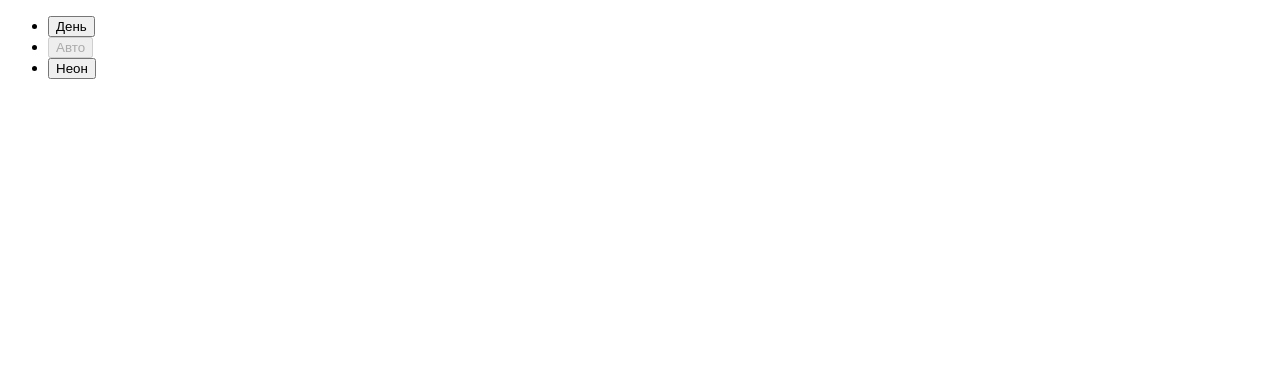
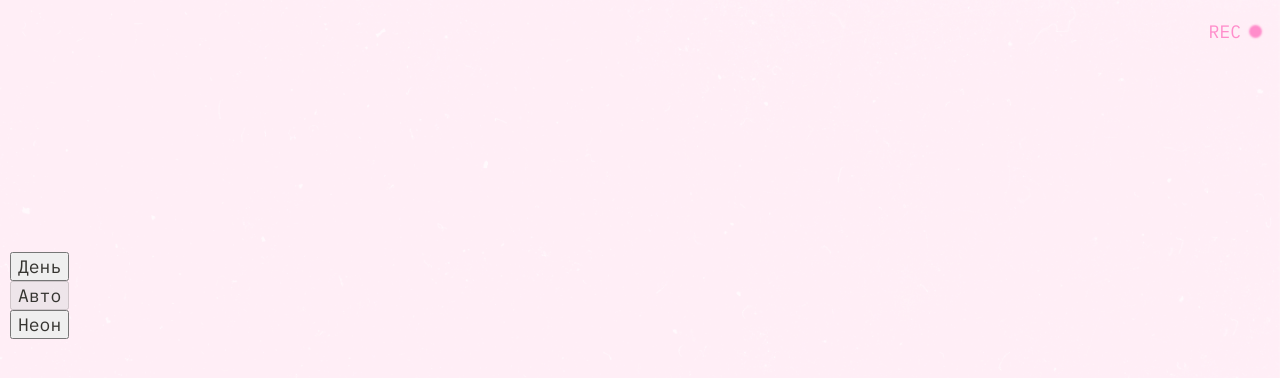
Before and after one commit to oqdoku94/slozhno-sosredotochitsya, a website: page index.html in a window 1280 px wide. Drawn offline with Linux system fonts and the light colour scheme.

Commit message:
Начало шапки

```diff
--- a/index.html
+++ b/index.html
@@ -1,40 +1,56 @@
 <!doctype html>
 <html lang="ru">
+
 <head>
   <meta charset="UTF-8" />
   <meta http-equiv="X-UA-Compatible" content="IE=edge" />
   <meta name="viewport" content="width=device-width, initial-scale=1.0" />
+  <link rel="icon" href="./images/favicon.ico" sizes="any">
+  <link rel="icon" href="./images/favicon.svg" type="image/svg+xml">
+  <link rel="apple-touch-icon" href="./images/mobile-icon.png">
+  <link rel="stylesheet" href="./fonts/fonts.css">
+  <link rel="stylesheet" href="./styles/globals.css">
+  <link rel="stylesheet" href="./styles/variables.css">
+  <link rel="stylesheet" href="./styles/style.css">
+  <link rel="stylesheet" href="./styles/dark.css">
+  <link rel="stylesheet" href="./styles/light.css">
+  <meta name="color-scheme" content="dark light">
   <title>Сложно сосредоточиться</title>
 </head>
+
 <body class="page">
-    <header class="header decorated-zone">
+  <header class="header decorated-zone fullscreen-block">
+    <div class="header__top-decoration">
+      <div class="header__top-decoration__content"></div>
+    </div>
+    <div>
       <nav class="header__theme-menu">
         <ul class="header__theme-menu-list">
           <li class="header__theme-menu-item">
-            <button
-              class="header__theme-menu-button header__theme-menu-button_type_light"
-            >
+            <button class="header__theme-menu-button header__theme-menu-button_type_light">
               День
             </button>
           </li>
           <li class="header__theme-menu-item">
             <button
               class="header__theme-menu-button header__theme-menu-button_active header__theme-menu-button_type_auto"
-              disabled
-            >
+              disabled>
               Авто
             </button>
           </li>
           <li class="header__theme-menu-item">
-            <button
-              class="header__theme-menu-button header__theme-menu-button_type_dark"
-            >
+            <button class="header__theme-menu-button header__theme-menu-button_type_dark">
               Неон
             </button>
           </li>
         </ul>
       </nav>
+    </div>
+    <div class="bottom-decoration">
+
+    </div>
   </header>
   <script src="./scripts/script.js"></script>
 </body>
+
 </html>
--- a/styles/dark.css
+++ b/styles/dark.css
@@ -1,12 +1,43 @@
-/*
-  Специально для тёмной темы при наличии класса,
-  здесь окажутся стили, которые нужно переопределить принудительно,
-  переключая тему
-*/
+.page.theme_dark {
+    /* Основной цвет текста страницы */
+    --color: #f1b2ce;
+    /* Цвет заголовка (в шапке и в подвале) */
+    --header-color: #db00ff;
+    /* Цвет текста выделенного кастомным фоном */
+    --colored-text: #000028;
+    /* Фон для выделенного текста */
+    --colored-text-background: #ff0070;
+    /* Акцентный цвет для кнопки и заголовков более низкого увроня */
+    --accent-color: #ff0070;
+    /* Цвет фона страницы */
+    --background-color: #000028;
+    /* Преобладающий шрифт */
+    --font-family: 'IBM Plex Mono', sans-serif;
+    /* Основной размер шрифта */
+    --font-size: 18px;
+    /* Фон шапки */
+    --header-image: url(../images/cover-image-dark.png)
+}
 
-.page.theme_dark {
-  /* сохраните этот селектор в приведённом виде.
-    Так стили написанные ниже будут иметь больший вес,
-    чем стили в медиазапросе предпочтений пользователя
-  */
+@media (prefers-color-scheme: dark) {
+  :root {
+    /* Основной цвет текста страницы */
+    --color: #f1b2ce;
+    /* Цвет заголовка (в шапке и в подвале) */
+    --header-color: #db00ff;
+    /* Цвет текста выделенного кастомным фоном */
+    --colored-text: #000028;
+    /* Фон для выделенного текста */
+    --colored-text-background: #ff0070;
+    /* Акцентный цвет для кнопки и заголовков более низкого увроня */
+    --accent-color: #ff0070;
+    /* Цвет фона страницы */
+    --background-color: #000028;
+    /* Преобладающий шрифт */
+    --font-family: 'IBM Plex Mono', sans-serif;
+    /* Основной размер шрифта */
+    --font-size: 18px;
+    /* Фон шапки */
+    --header-image: url(../images/cover-image-dark.png)
+  }
 }
--- a/styles/light.css
+++ b/styles/light.css
@@ -1,12 +1,35 @@
-/*
-  Специально для светлой темы при наличии класса.
-  Здесь окажутся стили, которые нужно переопределить принудительно,
-  переключая тему
-*/
+.page.theme_light {
+  /* Основной цвет текста страницы */
+  --color: #353430;
+  /* Цвет заголовка (в шапке и в подвале) */
+  --header-color: #ffc2e6;
+  /* Цвет текста выделенного кастомным фоном */
+  --colored-text: #353430;
+  /* Красный фон для выделенного текста */
+  --colored-text-background: #ffc2e6;
+  /* Акцентный цвет для кнопки и заголовков более низкого увроня */
+  --accent-color: #ff8dcb;
+  /* Цвет фона страницы */
+  --background-color: #FFF1F7;
+  /* Фон шапки */
+  --header-image: url(../images/cover-image-light.png)
+}
 
-.page.theme_light {
-  /* сохраните этот селектор в приведённом виде.
-    Так стили написанные ниже будут иметь больший вес,
-    чем стили в медиазапросе предпочтений пользователя
-  */
+@media (prefers-color-scheme: light) {
+  :root {
+    /* Основной цвет текста страницы */
+    --color: #353430;
+    /* Цвет заголовка (в шапке и в подвале) */
+    --header-color: #ffc2e6;
+    /* Цвет текста выделенного кастомным фоном */
+    --colored-text: #353430;
+    /* Фон для выделенного текста */
+    --colored-text-background: #ffc2e6;
+    /* Акцентный цвет для кнопки и заголовков более низкого увроня */
+    --accent-color: #ff8dcb;
+    /* Цвет фона страницы */
+    --background-color: #FFF1F7;
+    /* Фон шапки */
+    --header-image: url(../images/cover-image-light.png)
+  }
 }
--- a/styles/style.css
+++ b/styles/style.css
@@ -1,5 +1,51 @@
-/* Основные стили проекта. Это стили для темы, которую вы верстаете первой. */
-
 .page {
   /* сохраните в разметке и стилях класс page. На его основе работает скрипт. */
+  background-color: var(--background-color);
+  font-family: var(--font-family);
+  font-size: var(--font-size);
+  color: var(--color);
 }
+
+.header {
+  display: grid;
+  grid-template-rows: 5;
+  background-image: var(--header-image, url('../images/cover-image.png'));
+  background-size: cover;
+  background-position: center;
+  background-repeat: no-repeat;
+}
+
+.fullscreen-block {
+  min-block-size: 100vh;
+  padding: 10px;
+}
+
+.header__top-decoration {
+  position: relative;
+  padding: 8px;
+}
+
+.header__top-decoration__content {
+  position: absolute;
+  inset-inline-end: 10px;
+  inset-block-start: 10px;
+  display: flex;
+  flex-flow: row nowrap;
+  align-items: center;
+  gap: 10px;
+}
+
+.header__top-decoration__content::before {
+  content: 'Rec';
+  text-transform: uppercase;
+  color: var(--accent-color, #ff0070);
+}
+
+.header__top-decoration__content::after {
+  content: '';
+  background-color: var(--accent-color, #ff0070);
+  box-shadow: 0 0 2px 2px var(--accent-color, #ff0070);
+  inline-size: 9px;
+  block-size: 9px;
+  border-radius: 50%;
+}
--- a/styles/variables.css
+++ b/styles/variables.css
@@ -1,4 +1,20 @@
-/*
-  Переменные для вашего проекта
-  и их переопределение под различные устройства
-*/
+:root {
+    /* Основной цвет текста страницы */
+    --color: #f1b2ce;
+    /* Цвет заголовка (в шапке и в подвале) */
+    --header-color: #db00ff;
+    /* Цвет текста выделенного кастомным фоном */
+    --colored-text: #000028;
+    /* Фон для выделенного текста */
+    --colored-text-background: #ff0070;
+    /* Акцентный цвет для кнопки и заголовков более низкого увроня */
+    --accent-color: #ff0070;
+    /* Цвет фона страницы */
+    --background-color: #000028;
+    /* Преобладающий шрифт */
+    --font-family: 'IBM Plex Mono', sans-serif;
+    /* Основной размер шрифта */
+    --font-size: 18px;
+    /* Фон шапки */
+    --header-image: url(../images/cover-image-dark.png)
+}
```
Lines whose indentation alone changed are shown as unchanged.
